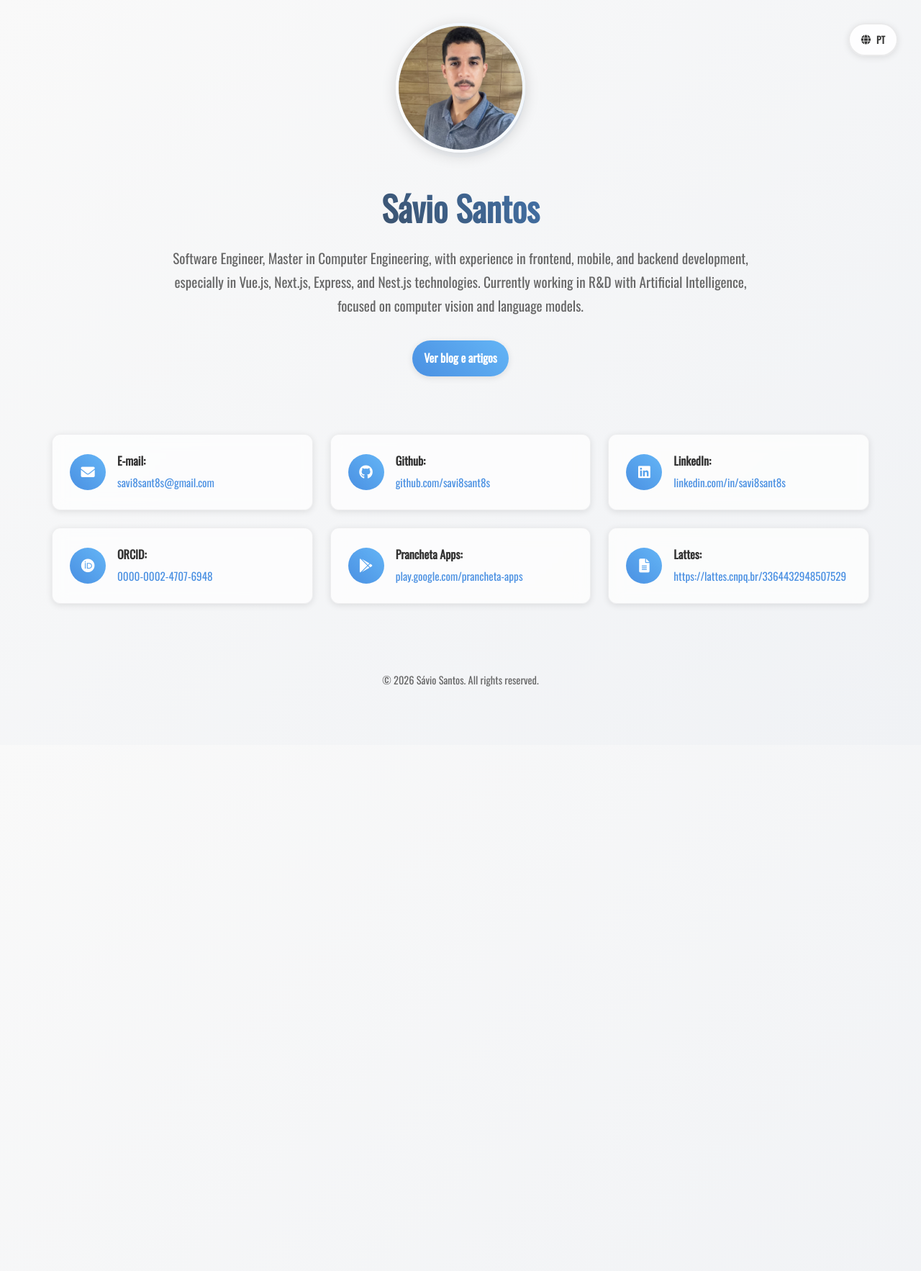
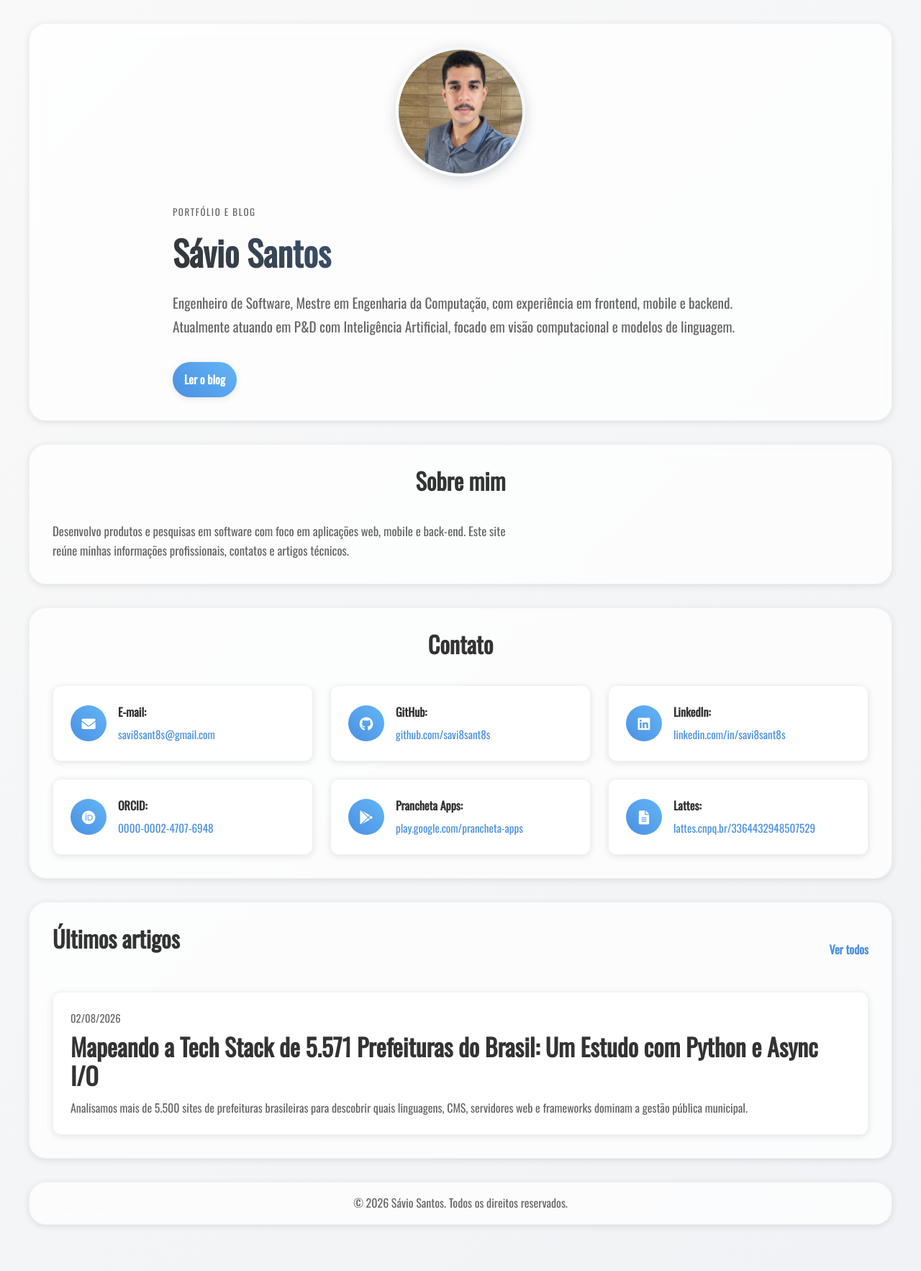
Before and after one commit to savi8sant8s/savi8sant8s.github.io, a Jekyll site: the page built from index.html, in a window 1280 px wide. Shown: the whole page at 72% size. Built offline with Jekyll 4.4.1, drawn with Linux system fonts in a browser that asks for light colours; before the commit the page ends 1035 px from its top, so only the background shows below that.

Commit message:
feat: Add profile data and enhance homepage layout with new sections

```diff
--- /dev/null
+++ b/_data/profile.yml
@@ -0,0 +1,29 @@
+eyebrow: Portfólio e blog
+name: Sávio Santos
+subtitle: Engenheiro de Software, Mestre em Engenharia da Computação, com experiência em frontend, mobile e backend. Atualmente atuando em P&D com Inteligência Artificial, focado em visão computacional e modelos de linguagem.
+about: Desenvolvo produtos e pesquisas em software com foco em aplicações web, mobile e back-end. Este site reúne minhas informações profissionais, contatos e artigos técnicos.
+contacts:
+  - title: E-mail
+    value: savi8sant8s@gmail.com
+    link: mailto:savi8sant8s@gmail.com
+    icon: fas fa-envelope
+  - title: GitHub
+    value: github.com/savi8sant8s
+    link: https://github.com/savi8sant8s
+    icon: fab fa-github
+  - title: LinkedIn
+    value: linkedin.com/in/savi8sant8s
+    link: https://linkedin.com/in/savi8sant8s
+    icon: fab fa-linkedin
+  - title: ORCID
+    value: 0000-0002-4707-6948
+    link: https://orcid.org/0000-0002-4707-6948
+    icon: fab fa-orcid
+  - title: Prancheta Apps
+    value: play.google.com/prancheta-apps
+    link: https://play.google.com/store/apps/dev?id=7964185345858453468
+    icon: fab fa-google-play
+  - title: Lattes
+    value: lattes.cnpq.br/3364432948507529
+    link: https://lattes.cnpq.br/3364432948507529
+    icon: fas fa-file-alt
--- a/index.html
+++ b/index.html
@@ -4,78 +4,89 @@ title: Sávio Santos
 permalink: /
 ---
 <!DOCTYPE html>
-<html lang="pt-BR">
+<html lang="{{ site.lang }}">
 
 <head>
     <meta charset="UTF-8">
     <meta name="viewport" content="width=device-width, initial-scale=1.0">
-    <title>Sávio Santos</title>
-    <meta name="description" content="Sávio Santos - Dev, Software Engineer, Engenheiro de Software">
-    <meta name="keywords" content="Sávio, Santos, Dev, Software Engineer, Engenheiro de Software">
+    <title>{{ site.title }}</title>
+    <meta name="description" content="{{ site.description }}">
     <meta name="author" content="Sávio Santos">
     <meta name="google-site-verification" content="XDFtSx9oMw1M2j-C8J17hmN_p31TvWkSJvrzgchCV3A" />
-    <script src="https://cdn.jsdelivr.net/npm/vue@2"></script>
-    <link rel="stylesheet" href="style.css">
+    <link rel="stylesheet" href="/style.css">
     <link rel="stylesheet" href="https://cdnjs.cloudflare.com/ajax/libs/font-awesome/6.0.0/css/all.min.css">
 </head>
 
-<body>
-    {% raw %}
-    <div id="app" class="container">
-        <div class="language-toggle">
-            <button
-                @click="toggleLanguage"
-                class="lang-btn"
-                :class="{ active: currentLanguage === 'pt' }"
-                :title="translations[currentLanguage].switchLanguage"
-            >
-                <i class="fas fa-globe"></i>
-                <span>{{ currentLanguage === 'pt' ? 'EN' : 'PT' }}</span>
-            </button>
-        </div>
-
-        <header class="header" :class="{ 'fade-in': isLoaded }">
+<body class="home-page">
+    <main class="home-layout">
+        <section class="hero-card">
             <div class="profile-section">
                 <div class="image-wrapper">
-                    <img class="logo" src="images/logo.jpeg" alt="Sávio Santos" loading="lazy">
+                    <img class="logo" src="/images/logo.jpeg" alt="Sávio Santos" loading="lazy">
                     <div class="image-overlay"></div>
                 </div>
                 <div class="profile-info">
-                    <h1 class="name">{{translations[currentLanguage].title}}</h1>
-                    <p class="subtitle">{{translations[currentLanguage].subtitle}}</p>
-                    <a class="blog-link" href="/blog/">Ver blog e artigos</a>
-                </div>
-            </div>
-        </header>
-
-        <section class="contacts-section" :class="{ 'fade-in': isLoaded }">
-            <h2 class="section-title">{{translations[currentLanguage].contactsTitle}}</h2>
-            <div class="contacts-grid">
-                <div
-                    class="contact-card"
-                    v-for="(contact, index) in contacts"
-                    :key="contact.id"
-                    :style="{ animationDelay: (index * 0.1) + 's' }"
-                >
-                    <div class="contact-icon">
-                        <i :class="contact.icon"></i>
-                    </div>
-                    <div class="contact-info">
-                        <strong class="contact-title">{{contact.title}}:</strong>
-                        <a :href="contact.link" target="_blank" class="contact-link" rel="noopener noreferrer">
-                            {{contact.value}}
-                        </a>
-                    </div>
+                    <p class="eyebrow">{{ site.data.profile.eyebrow }}</p>
+                    <h1 class="name">{{ site.data.profile.name }}</h1>
+                    <p class="subtitle">{{ site.data.profile.subtitle }}</p>
+                    <a class="blog-link" href="/blog/">Ler o blog</a>
                 </div>
             </div>
         </section>
 
-        <footer class="footer" :class="{ 'fade-in': isLoaded }">
-            <p>&copy; {{year}} Sávio Santos. {{translations[currentLanguage].footer}}</p>
+        <section class="section-block">
+            <h2 class="section-title">Sobre mim</h2>
+            <p class="about-text">{{ site.data.profile.about }}</p>
+        </section>
+
+        <section class="section-block">
+            <h2 class="section-title">Contato</h2>
+            <div class="contacts-grid">
+                {% for contact in site.data.profile.contacts %}
+                <article class="contact-card">
+                    <div class="contact-icon">
+                        <i class="{{ contact.icon }}"></i>
+                    </div>
+                    <div class="contact-info">
+                        <strong class="contact-title">{{ contact.title }}:</strong>
+                        <a class="contact-link" href="{{ contact.link }}" target="_blank" rel="noopener noreferrer">
+                            {{ contact.value }}
+                        </a>
+                    </div>
+                </article>
+                {% endfor %}
+            </div>
+        </section>
+
+        <section class="section-block">
+            <div class="section-header-row">
+                <h2 class="section-title section-title-inline">Últimos artigos</h2>
+                <a class="section-link" href="/blog/">Ver todos</a>
+            </div>
+
+            <div class="post-list">
+                {% for post in site.posts limit: 3 %}
+                <article class="post-card post-card-list">
+                    <p class="post-meta">{{ post.date | date: "%d/%m/%Y" }}</p>
+                    <h3 class="post-heading">
+                        <a href="{{ post.url }}">{{ post.title }}</a>
+                    </h3>
+                    {% if post.excerpt %}
+                    <p class="post-excerpt">{{ post.excerpt | strip_html | truncate: 180 }}</p>
+                    {% endif %}
+                </article>
+                {% else %}
+                <article class="post-card">
+                    <p>Sem posts ainda. O blog já está preparado para receber seus artigos em <strong>_posts</strong>.</p>
+                </article>
+                {% endfor %}
+            </div>
+        </section>
+
+        <footer class="footer-static">
+            <p>&copy; {{ site.time | date: "%Y" }} Sávio Santos. Todos os direitos reservados.</p>
         </footer>
-    </div>
-    {% endraw %}
+    </main>
 </body>
-<script src="script.js"></script>
 
 </html>
--- a/script.js
+++ /dev/null
@@ -1,101 +0,0 @@
-var app = new Vue({
-    el: '#app',
-    data: {
-        year: new Date().getFullYear(),
-        currentLanguage: 'pt',
-        isLoaded: false,
-        translations: {
-            pt: {
-                title: 'Sávio Santos',
-                subtitle: 'Engenheiro de Software, Mestre em Engenharia da Computação, com experiência em desenvolvimento frontend, mobile e backend, especialmente nas tecnologias Vue.js, Next.js, Express e Nest.js. Atualmente atuando em P&D com Inteligência Artificial, focado em visão computacional e modelos de linguagem.',
-                footer: 'Todos os direitos reservados.',
-                switchLanguage: 'Alterar idioma'
-            },
-            en: {
-                title: 'Sávio Santos',
-                subtitle: 'Software Engineer, Master in Computer Engineering, with experience in frontend, mobile, and backend development, especially in Vue.js, Next.js, Express, and Nest.js technologies. Currently working in R&D with Artificial Intelligence, focused on computer vision and language models.',
-                footer: 'All rights reserved.',
-                switchLanguage: 'Switch language'
-            }
-        },
-        contacts: [
-            {
-                id: 'email',
-                title: 'E-mail',
-                value: 'savi8sant8s@gmail.com',
-                link: 'mailto:savi8sant8s@gmail.com',
-                icon: 'fas fa-envelope'
-            },
-            {
-                id: 'github',
-                title: 'Github',
-                value: 'github.com/savi8sant8s',
-                link: 'https://github.com/savi8sant8s',
-                icon: 'fab fa-github'
-            },
-            {
-                id: 'linkedin',
-                title: 'LinkedIn',
-                value: 'linkedin.com/in/savi8sant8s',
-                link: 'https://linkedin.com/in/savi8sant8s',
-                icon: 'fab fa-linkedin'
-            },
-            {
-                id: 'orcid',
-                title: 'ORCID',
-                value: '0000-0002-4707-6948',
-                link: 'https://orcid.org/0000-0002-4707-6948',
-                icon: 'fab fa-orcid'
-            },
-            {
-                id: 'prancheta_apps',
-                title: 'Prancheta Apps',
-                value: 'play.google.com/prancheta-apps',
-                link: 'https://play.google.com/store/apps/dev?id=7964185345858453468',
-                icon: 'fab fa-google-play'
-            },
-            {
-                id: 'cv_lattes',
-                title: 'Lattes',
-                value: 'https://lattes.cnpq.br/3364432948507529',
-                link: 'https://lattes.cnpq.br/3364432948507529',
-                icon: 'fas fa-file-alt'
-            }
-        ]
-    },
-    computed: {
-        pageTitle() {
-            return this.translations[this.currentLanguage].title;
-        },
-        pageDescription() {
-            return this.translations[this.currentLanguage].subtitle;
-        }
-    },
-    methods: {
-        toggleLanguage() {
-            this.currentLanguage = this.currentLanguage === 'pt' ? 'en' : 'pt';
-            localStorage.setItem('preferredLanguage', this.currentLanguage);
-            document.documentElement.lang = this.currentLanguage === 'pt' ? 'pt-BR' : 'en';
-        },
-        initializeLanguage() {
-            const savedLang = localStorage.getItem('preferredLanguage');
-            const browserLang = navigator.language || navigator.userLanguage;
-
-            if (savedLang) {
-                this.currentLanguage = savedLang;
-            } else if (browserLang.startsWith('en')) {
-                this.currentLanguage = 'en';
-            } else {
-                this.currentLanguage = 'pt';
-            }
-
-            document.documentElement.lang = this.currentLanguage === 'pt' ? 'pt-BR' : 'en';
-        }
-    },
-    mounted() {
-        this.initializeLanguage();
-        setTimeout(() => {
-            this.isLoaded = true;
-        }, 100);
-    }
-});
--- a/style.css
+++ b/style.css
@@ -31,6 +31,10 @@ body {
     line-height: 1.6;
 }
 
+body.home-page {
+    display: block;
+}
+
 .container {
     display: grid;
     grid-template-columns: 1fr;
@@ -39,6 +43,83 @@ body {
     padding: 2rem;
     gap: 3rem;
     animation: fadeInUp 0.6s ease-out;
+}
+
+.home-layout {
+    width: min(1200px, calc(100% - 2rem));
+    margin: 0 auto;
+    padding: 2rem 0 4rem;
+    display: grid;
+    gap: 2rem;
+}
+
+.hero-card,
+.section-block,
+.footer-static {
+    background: rgba(255, 255, 255, 0.72);
+    border: 1px solid rgba(180, 182, 184, 0.18);
+    border-radius: 24px;
+    box-shadow: var(--shadow-light);
+    backdrop-filter: blur(10px);
+}
+
+.hero-card {
+    padding: 2rem;
+}
+
+.section-block {
+    padding: 1.5rem 2rem 2rem;
+}
+
+.footer-static {
+    padding: 1rem 1.5rem;
+    text-align: center;
+    color: var(--text-secondary);
+}
+
+.eyebrow {
+    margin: 0 0 0.5rem;
+    text-transform: uppercase;
+    letter-spacing: 0.12em;
+    color: var(--text-secondary);
+    font-size: 0.82rem;
+}
+
+.section-header-row {
+    display: flex;
+    align-items: center;
+    justify-content: space-between;
+    gap: 1rem;
+    margin-bottom: 1rem;
+}
+
+.section-title-inline {
+    margin: 0;
+}
+
+.section-link {
+    color: var(--accent-color);
+    text-decoration: none;
+    font-weight: 600;
+}
+
+.section-link:hover {
+    text-decoration: underline;
+}
+
+.about-text {
+    margin: 0;
+    max-width: 75ch;
+    color: var(--text-secondary);
+    font-size: 1.05rem;
+}
+
+.footer-static p {
+    margin: 0;
+}
+
+.section-block .post-list {
+    grid-template-columns: repeat(auto-fit, minmax(240px, 1fr));
 }
 
 /* Language Toggle */
```
